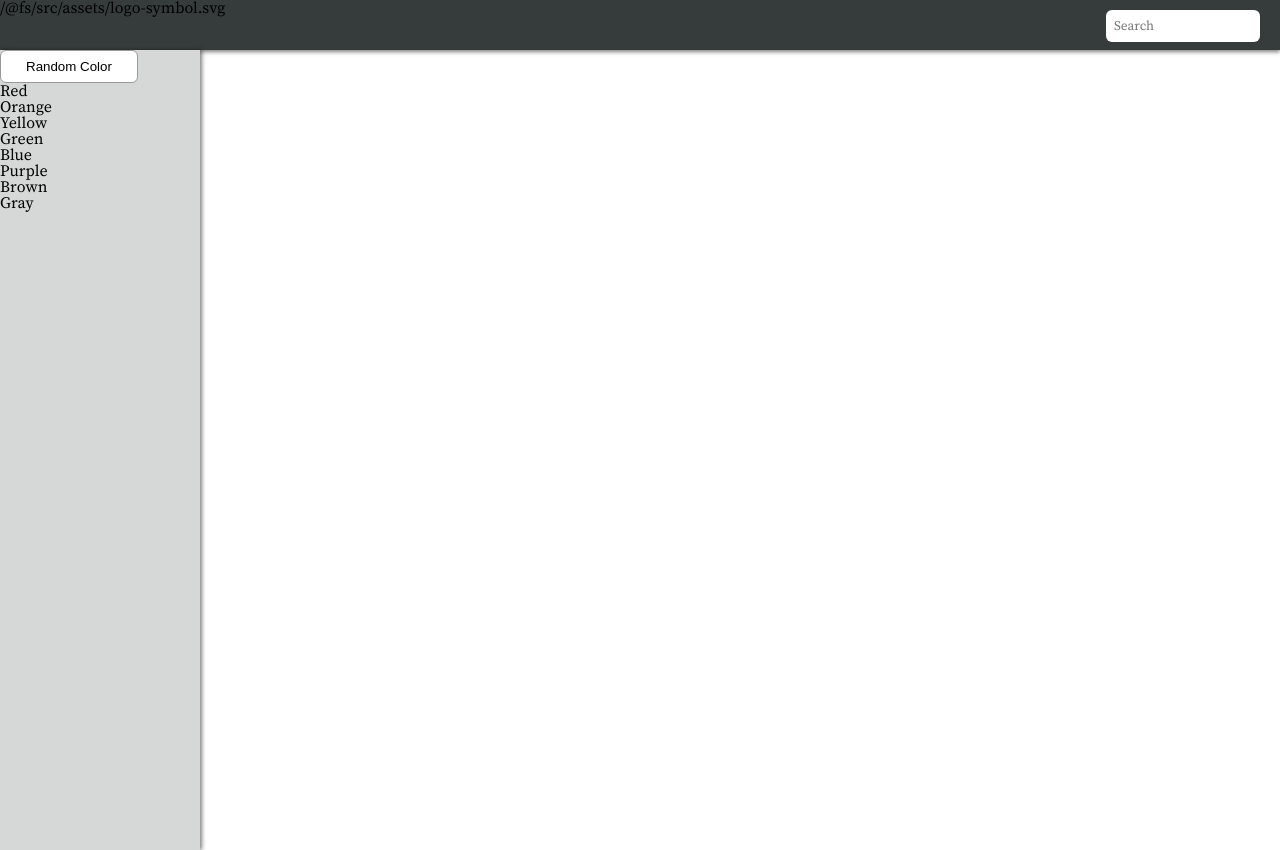
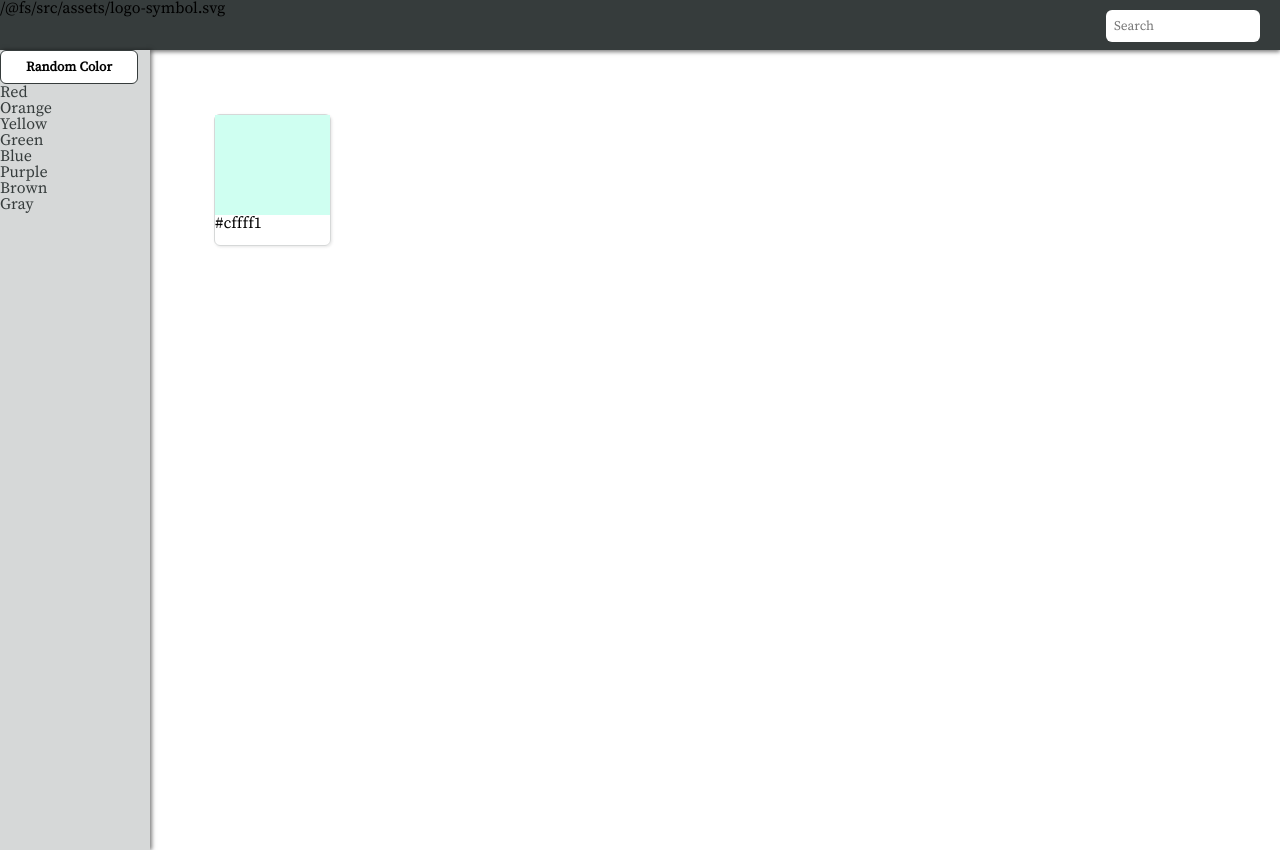
Before and after one commit to melaniebcohen/hh-challenge, a React app: page / in a window 1280 px wide. Built offline with nearby package versions, Linux system fonts and the light colour scheme.

Commit message:
more basic scaffolding and minor styling

```diff
--- a/src/components/app/index.js
+++ b/src/components/app/index.js
@@ -1,7 +1,9 @@
 import React, { Component } from 'react';
 import { BrowserRouter, Route } from 'react-router-dom';
+
 import NavBar from '../navbar';
 import SideBar from '../sidebar';
+import ListView from '../list-view';
 
 export default class App extends Component {
   render() {
@@ -10,6 +12,7 @@ export default class App extends Component {
         <div>
           <Route path='*' component={NavBar} />
           <Route path='*' component={SideBar} />
+          <Route exact path='/' component={ListView} />
         </div>
       </BrowserRouter>
     );
--- /dev/null
+++ b/src/components/list-item/index.js
@@ -0,0 +1,15 @@
+import React, { Component } from 'react';
+
+export default class ListItem extends Component {
+  render() {
+    return (
+      <div className='list-item'>
+        <div
+          className='list-item-color'
+          style={{ backgroundColor: this.props.color }}>
+        </div>
+        <p>{this.props.color}</p>
+      </div>
+    );
+  }
+}
--- /dev/null
+++ b/src/components/list-view/index.js
@@ -0,0 +1,19 @@
+import React, { Component } from 'react';
+import ListItem from '../list-item';
+
+export default class ListView extends Component {
+  constructor (props) {
+    super(props);
+    this.state = {
+      currentColor: '#cffff1',
+    };
+  }
+
+  render() {
+    return (
+      <section className='list-view'>
+        <ListItem color={this.state.currentColor} />
+      </section>
+    );
+  }
+}
--- a/src/style/base/_base.scss
+++ b/src/style/base/_base.scss
@@ -1,3 +1,3 @@
 body {
-  font-family: 'Source Serif Pro';
+  font-family: $font;
 }
--- a/src/style/lib/_vars.scss
+++ b/src/style/lib/_vars.scss
@@ -5,7 +5,12 @@ $font: 'Source Serif Pro', serif;
 $primary-color: #363C3C;
 $secondary-color: #D6D8D8;
 
+// gutter
+$gutter-lg: 5vw;
+$gutter-sm: $gutter-lg/2;
+
 // blur
+$blur: 1px 1px 3px rgba(0,0,0, .1);
 $blur-vertical: 0 2px 4px rgba(0,0,0, .5);
 $blur-horizontal: 2px 0 4px rgba(0,0,0, .5);
 
--- a/src/style/main.scss
+++ b/src/style/main.scss
@@ -1,5 +1,4 @@
-/* source-serif-pro-regular - latin */
-/* https://google-webfonts-helper.herokuapp.com/ */
+/* Used Google font import helper: https://google-webfonts-helper.herokuapp.com/ */
 @font-face {
   font-family: 'Source Serif Pro';
   font-style: normal;
@@ -18,3 +17,5 @@
 
 @import './module/navbar';
 @import './module/sidebar';
+@import './module/list-view';
+@import './module/list-item';
--- /dev/null
+++ b/src/style/module/_list-item.scss
@@ -0,0 +1,12 @@
+.list-item {
+  border: 1px $secondary-color solid;
+  border-radius: $border-radius;
+  margin: $gutter-lg;
+  box-shadow: $blur;
+  width: 115px;
+  height: 130px;
+
+  .list-item-color {
+    height: 100px;
+  }
+}
--- /dev/null
+++ b/src/style/module/_list-view.scss
@@ -0,0 +1,4 @@
+.list-view {
+  height: 100vh;
+  display: inline-block;
+}
--- a/src/style/module/_sidebar.scss
+++ b/src/style/module/_sidebar.scss
@@ -1,13 +1,16 @@
 .sidebar {
   background-color: $secondary-color;
   box-shadow: $blur-horizontal;
-  width: 200px;
+  width: 150px;
   height: 100vh;
+  float: left;
 
   button {
     border-radius: $border-radius;
+    font-family: $font;
+    font-weight: bold;
     background-color: #FFF;
-    border: 1px #999 solid;
+    border: 1px $primary-color solid;
     padding: 8px 25px;
     transition: .4s
   }
@@ -16,4 +19,8 @@
     background: rgb(235, 235, 235);
     border: 1px #000 solid;
   }
+
+  li {
+    color: $primary-color;
+  }
 }
```
